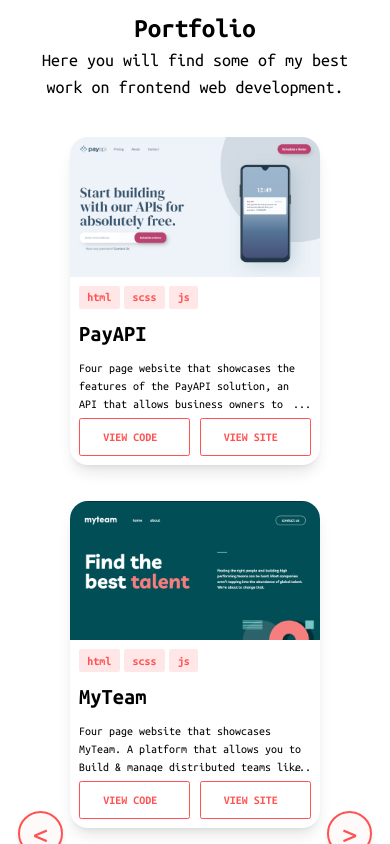
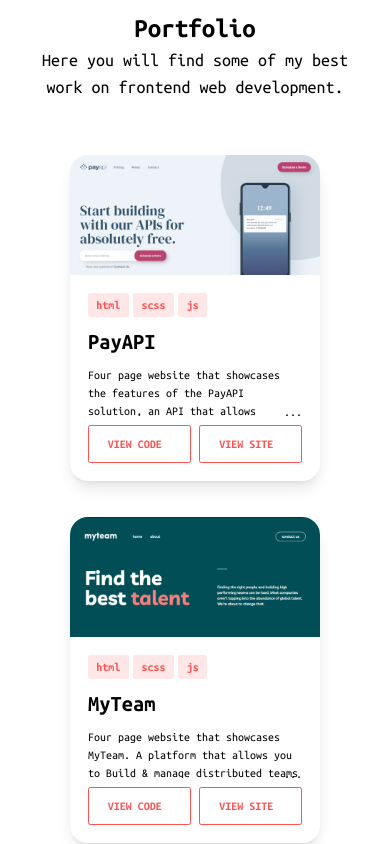
Before and after one commit to simonhernandez/react-portfolio, a React (Vite) app: page / in a window 390 px wide. Shown: the part 3760-4604 px from the top of the page. Built offline with nearby package versions, Linux system fonts and the light colour scheme.

Commit message:
fix: project styles

```diff
--- a/src/components/Portfolio.jsx
+++ b/src/components/Portfolio.jsx
@@ -24,7 +24,7 @@
         <div></div>
 
         <div className="relative">
-          <ul className="flex flex-wrap justify-center gap-y-8 gap-x-4 overflow-hidden">
+          <ul className="flex flex-wrap justify-center gap-y-8 gap-x-4 overflow-hidden py-4">
             {projects
               .slice(currentStartIndex, currentStartIndex + MAX_SHOWN_CARDS)
               .map((project, index) => {
--- a/src/components/Project.jsx
+++ b/src/components/Project.jsx
@@ -4,14 +4,14 @@
 const Project = ({ id, img, title, description, technologies, link }) => {
   return (
     <div className="project w-[250px] mx-auto shadow-lg rounded-2xl overflow-hidden text-left md:col-span-6 lg:col-span-4">
-      <div className="overflow-hidden">
+      <div className="overflow-hidden h-[120px]">
         <img
           src={img}
           alt={`A Preview Image of a the ${title} Project`}
         />
       </div>
 
-      <div className="p-2 space-y-2 md:p-4">
+      <div className="p-4 space-y-2">
         <ul className="flex justify-start items-center">
           {technologies.map((technology, index) => {
             return (
```
